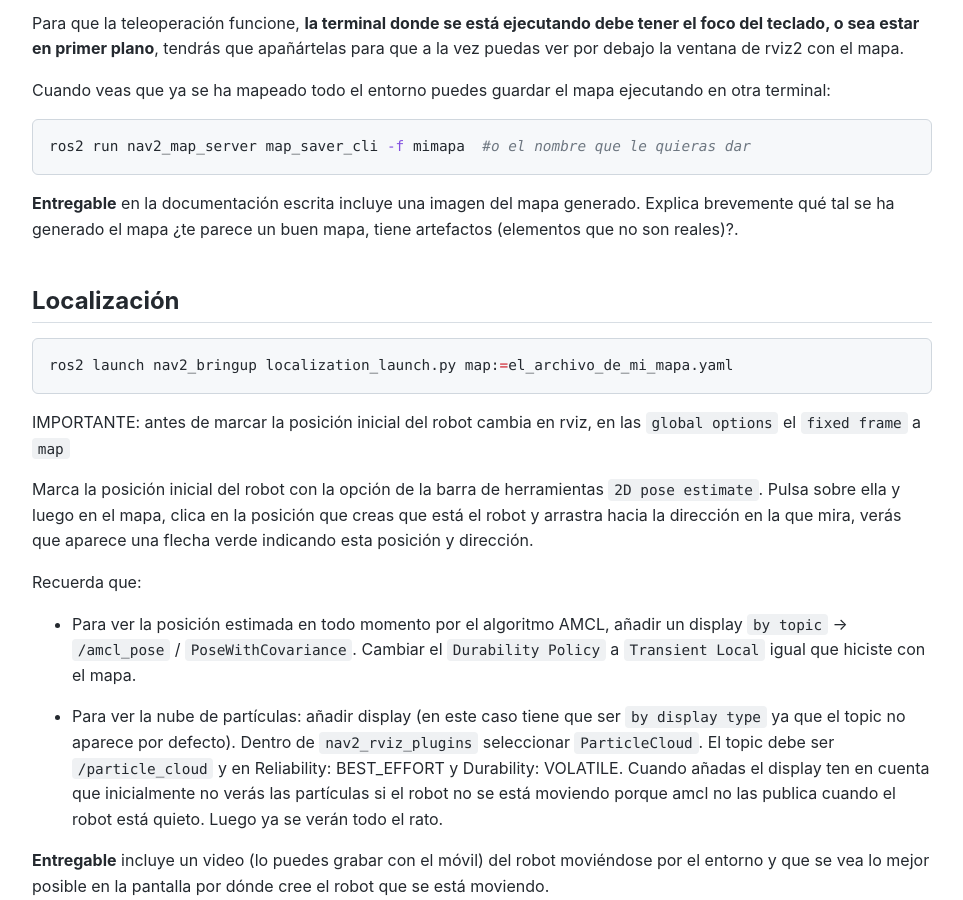
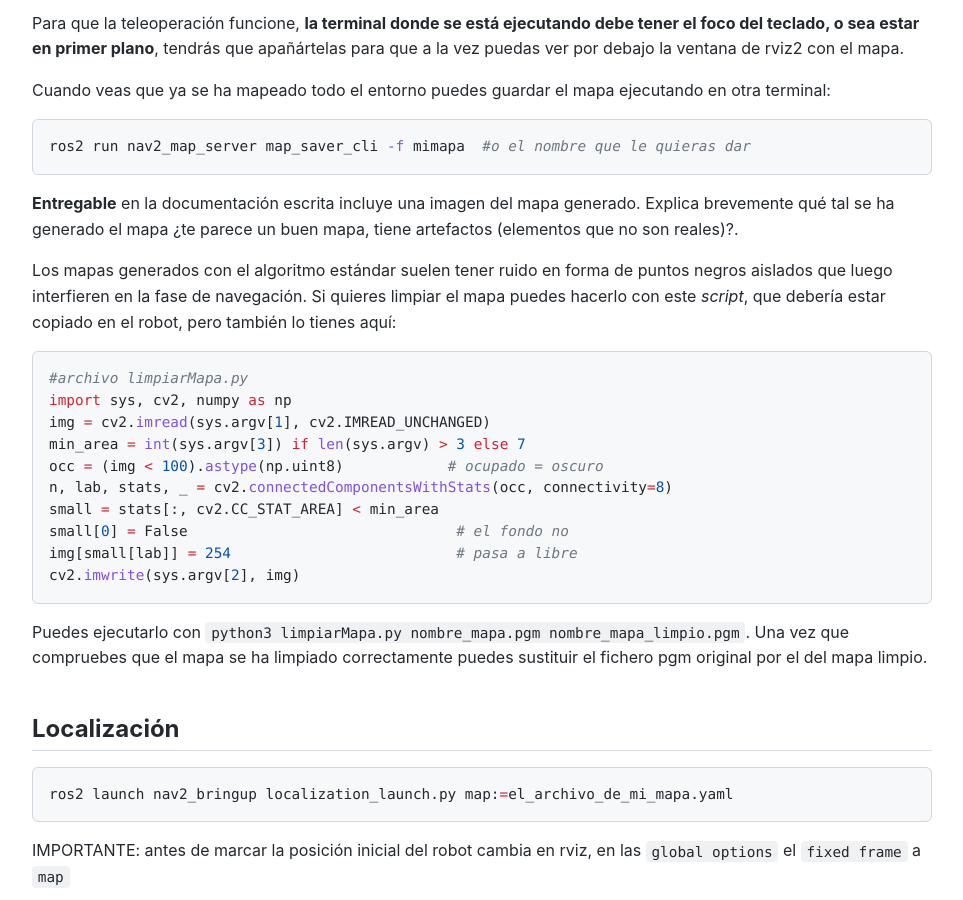
Before and after one commit to ottocol/robots_moviles_26_27, a Jekyll site: the page built from practicas/mapeado-con-turtlebot-ROS2.md, in a window 1280 px wide and 900 px high, scrolled down 1801 px. Shown: the whole window, without its empty margins (158-1121 px from the left). Built offline with Jekyll 4.4.1, drawn with Linux system fonts in a browser that asks for light colours; our own code applies the rules of GitHub Pages for plain Markdown files.

Commit message:
limpiar mapa

````diff
--- a/practicas/mapeado-con-turtlebot-ROS2.md
+++ b/practicas/mapeado-con-turtlebot-ROS2.md
@@ -76,6 +76,24 @@ ros2 run nav2_map_server map_saver_cli -f mimapa  #o el nombre que le quieras da
 
 **Entregable** en la documentación escrita incluye una imagen del mapa generado. Explica brevemente qué tal se ha generado el mapa ¿te parece un buen mapa, tiene artefactos (elementos que no son reales)?.
 
+Los mapas generados con el algoritmo estándar suelen tener ruido en forma de puntos negros aislados que luego interfieren en la fase de navegación. Si quieres limpiar el mapa puedes hacerlo con este *script*, que debería estar copiado en el robot, pero también lo tienes aquí:
+
+```python
+#archivo limpiarMapa.py
+import sys, cv2, numpy as np
+img = cv2.imread(sys.argv[1], cv2.IMREAD_UNCHANGED)
+min_area = int(sys.argv[3]) if len(sys.argv) > 3 else 7
+occ = (img < 100).astype(np.uint8)            # ocupado = oscuro
+n, lab, stats, _ = cv2.connectedComponentsWithStats(occ, connectivity=8)
+small = stats[:, cv2.CC_STAT_AREA] < min_area
+small[0] = False                               # el fondo no
+img[small[lab]] = 254                          # pasa a libre
+cv2.imwrite(sys.argv[2], img)
+```
+
+Puedes ejecutarlo con `python3 limpiarMapa.py nombre_mapa.pgm nombre_mapa_limpio.pgm`. Una vez que compruebes que el mapa se ha limpiado correctamente puedes sustituir el fichero pgm original por el del mapa limpio.
+
+
 ## Localización
 
 ```bash
````
Also changed, not shown: practicas/limpiarMapa.py (added, +9 -0 lines).
